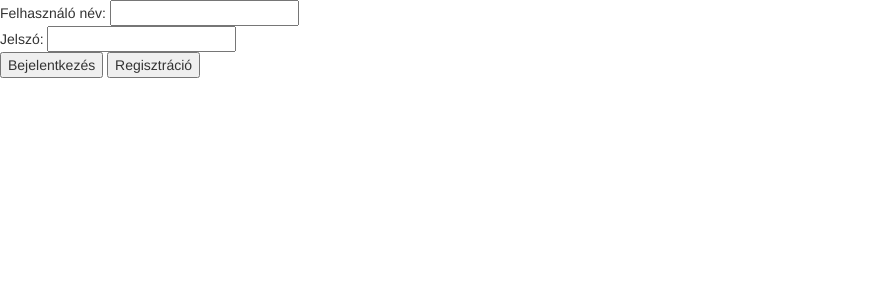
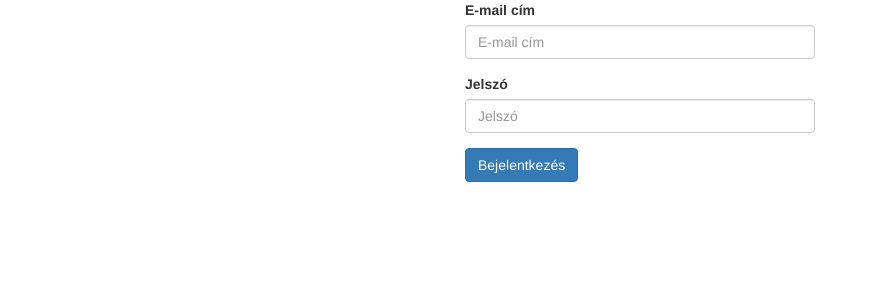
Before and after one commit to botlikroland/tudasbazis, a PHP site: page /login.php in a window 1280 px wide. Shown: the top 300 px of the page, without its empty margins (0-878 px from the left). Run offline with PHP 8.4, Linux system fonts and the light colour scheme.

Commit message:
Login Bootsrapped + DB login/username deleted, email+firstname+lastname added

```diff
--- a/src/login.php
+++ b/src/login.php
@@ -21,15 +21,24 @@ FlashMessage::show();
 
 
 
+	<div class="container">
+	<div class="col-sm-4 col-md-4 col-md-offset-4 col-sm-offset-4">
+<form action="main.php" method="post">
+	<div class="form-group">
+		<label for="inputEmail">E-mail cím</label>
+		<input type="email" class="form-control" name="email" placeholder="E-mail cím">
+	</div>
+	<div class="form-group">
+		<label for="inputPassword">Jelszó</label>
+		<input type="password" class="form-control" name="password" placeholder="Jelszó">
+	</div>
+	<button type="submit" name="login" class="btn btn-primary">Bejelentkezés</button>
 
+	</div>
+</form>
+</div>
+</div>
 
-
-<form action="main.php" method="post">
-	Felhasználó név: <input type="text"     name="username" /><br />
-	Jelszó: 		 <input type="password" name="password" /><br />
-	<input type="submit" name="login" value="Bejelentkezés" />
-	<input type="submit" name="register"  value="Regisztráció" />
-</form>
 
 
 	<script src="js/jquery-3.1.1.min.js"></script>
--- a/src/main.php
+++ b/src/main.php
@@ -14,7 +14,7 @@ include_once('process.php');
 	</head>
 	<body>
 <?php
-	echo "Üdvözöllek ". $_SESSION['username'] . "!";
+	echo "Üdvözöllek ". $_SESSION['firstname'] . "!";
 ?>
 
 <form action="main.php" method="post">
--- a/src/process.php
+++ b/src/process.php
@@ -63,7 +63,7 @@
 	}
 	else
     {
-		if(isset($_POST['username']) && isset($_POST['password']))
+		if(isset($_POST['email']) && isset($_POST['password']))
 		{
 			//BEJELENTKEZIK
 			if(isset($_POST['login']))
```
Also changed, not shown: src/Utilities.php (+11 -9 lines).
